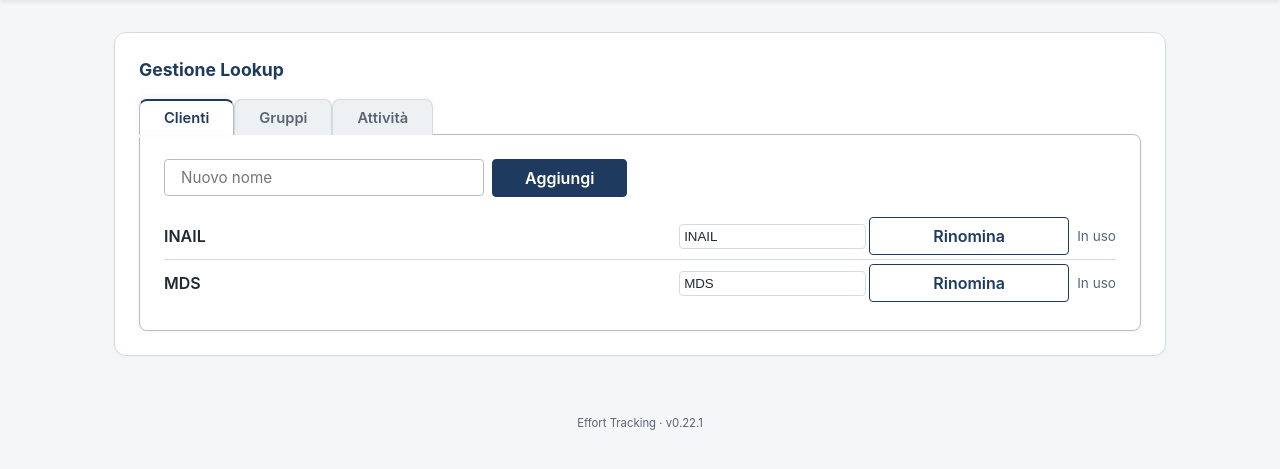
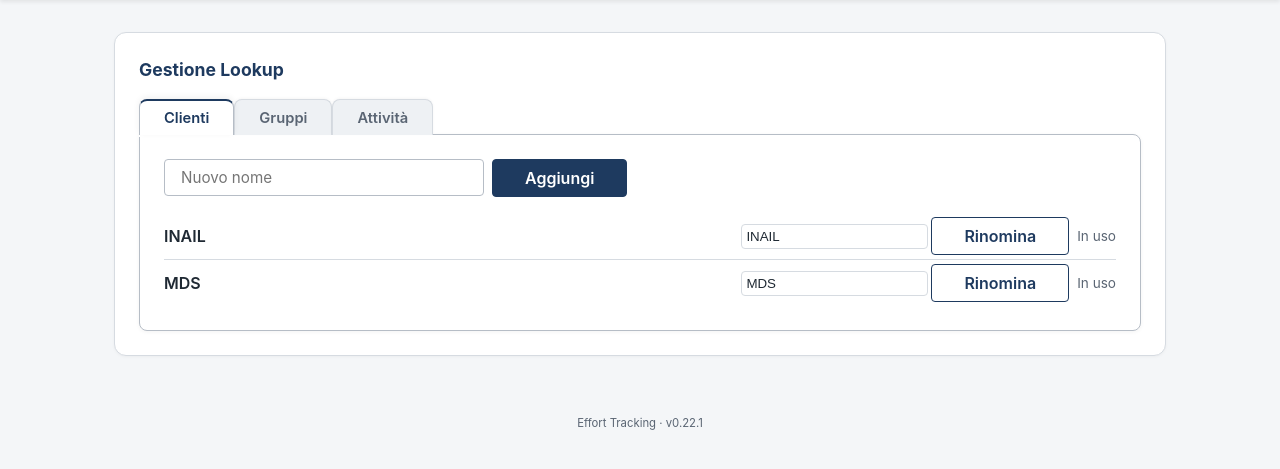
Before and after one commit to Maxster81/efftrack, a FastAPI app: page /admin/lookup in a window 1280 px wide. Shown: the part 68-537 px from the top of the page. Run offline with FastAPI, Linux system fonts and the light colour scheme; the visitor is signed in with stand-in values (Sample User, id 1).

Commit message:
style(lookup): riduci pulsanti Rinomina/Elimina alla stessa dimensione di Aggiungi

```diff
--- a/app/static/style.css
+++ b/app/static/style.css
@@ -782,6 +782,13 @@ a:hover { text-decoration: underline; }
   border-bottom: none;
 }
 
+/* Rendi compatti i pulsanti dentro la lista lookup (Rinomina, Elimina) */
+.lookup-item .admin-actions .btn-secondary,
+.lookup-item .admin-actions .btn-danger {
+  min-width: auto;
+  white-space: nowrap;
+}
+
 .lookup-name {
   font-weight: 600;
 }
```
Also changed, not shown: 1 other file.
